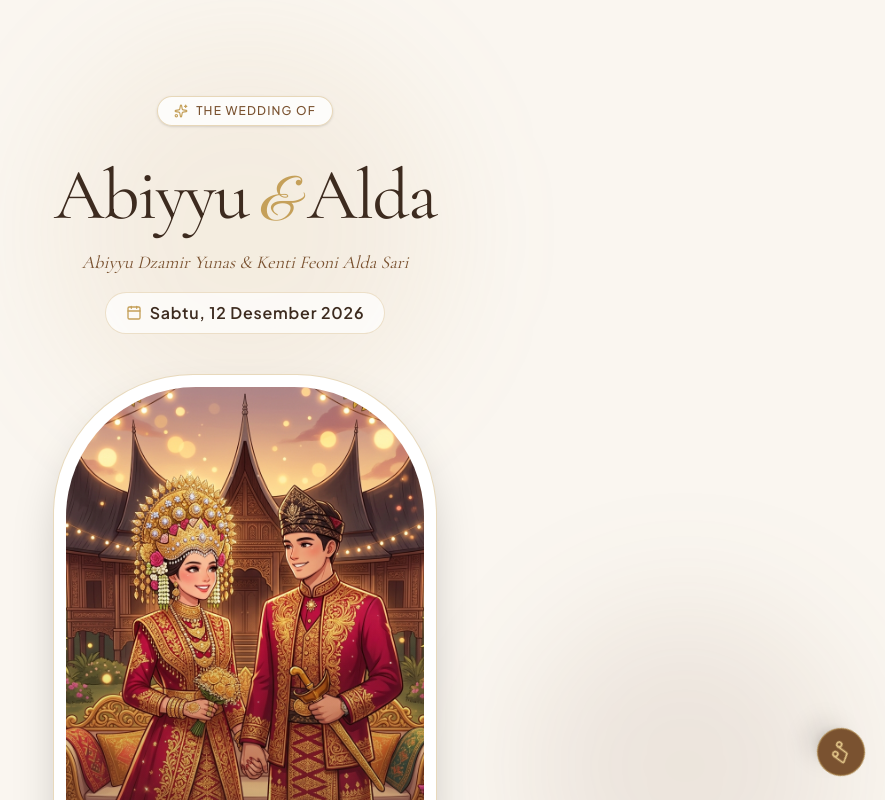
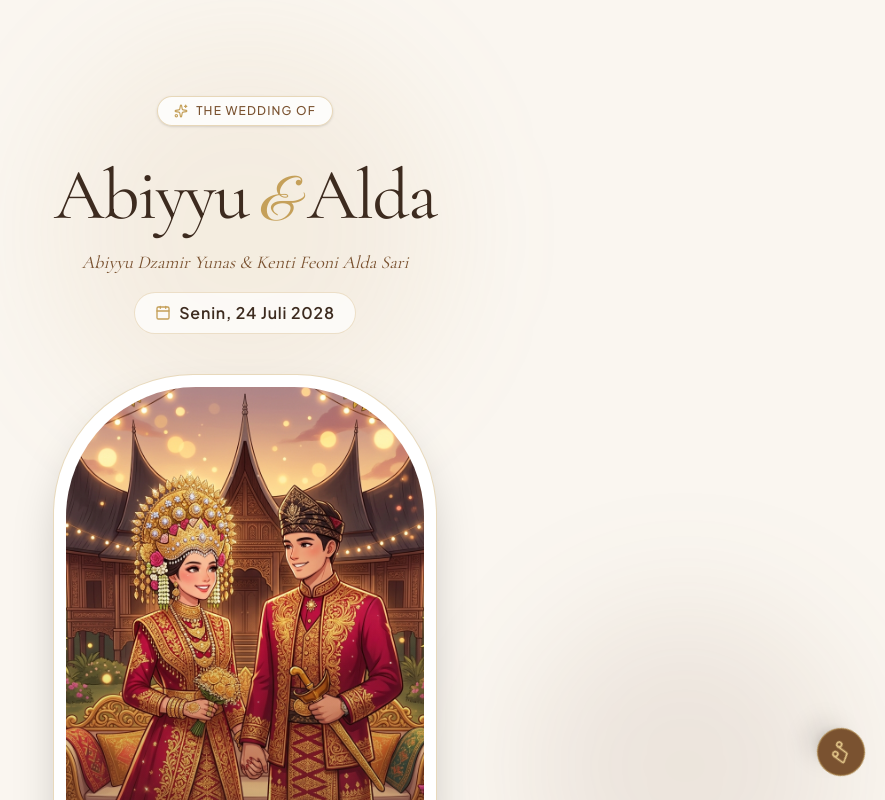
Before and after one commit to Yu-Bae/undangan-pernikahan, a Next.js app: page / in a window 1280 px wide. Both pictures are taken after a click on the button "Buka Undangan". Shown: the top 800 px of the page, without its empty margins (395-1280 px from the left). Built offline with nearby package versions, Linux system fonts and the light colour scheme.

Commit message:
Update wedding invitation

```diff
--- a/src/components/ClosingSection.tsx
+++ b/src/components/ClosingSection.tsx
@@ -30,7 +30,7 @@ export const ClosingSection: React.FC = () => {
       {/* Footer */}
       <footer className="mt-20 pt-8 border-t border-[#C5A059]/20 text-center pb-24 md:pb-8">
         <p className="font-sans text-xs text-[#8C7361] flex items-center justify-center gap-1">
-          Made with love for <span className="font-serif font-bold text-[#3D2B1F]">{weddingData.couple.groom.name} & {weddingData.couple.bride.name}</span> © 2026
+          Made with love for <span className="font-serif font-bold text-[#3D2B1F]">{weddingData.couple.groom.name} & {weddingData.couple.bride.name}</span> © 2028
         </p>
       </footer>
     </section>
--- a/src/config/weddingConfig.ts
+++ b/src/config/weddingConfig.ts
@@ -45,10 +45,10 @@ export const weddingConfig: WeddingConfig = {
     },
   },
   event: {
-    date: "2026-10-24",
-    day: "Sabtu",
-    formattedDate: "24 Oktober 2026",
-    time: "09.00 WIB - Selesai",
+    date: "2028-07-24",
+    day: "Senin",
+    formattedDate: "24 Juli 2028",
+    time: "08.00 WIB - Selesai",
     location: {
       name: "Gedung Pernikahan Bahagia",
       address: "Jl. Utama No. 12, Teluk Kuantan",
--- a/src/data/wedding.ts
+++ b/src/data/wedding.ts
@@ -20,14 +20,14 @@ export const weddingData: WeddingData = {
     },
   },
   eventDate: {
-    isoDate: "2026-12-12T08:00:00+07:00",
-    day: "Sabtu",
-    dateFormatted: "12 Desember 2026",
+    isoDate: "2028-07-24T08:00:00+07:00",
+    day: "Senin",
+    dateFormatted: "24 Juli 2028",
   },
   akad: {
     title: "Akad Nikah",
-    date: "Sabtu, 12 Desember 2026",
-    formattedDate: "12 Desember 2026",
+    date: "Senin, 24 Juli 2028",
+    formattedDate: "24 Juli 2028",
     time: "08.00 – 10.00 WIB",
     venue: "Gedung Pernikahan Bahagia",
     city: "Teluk Kuantan",
@@ -36,8 +36,8 @@ export const weddingData: WeddingData = {
   },
   resepsi: {
     title: "Resepsi Pernikahan",
-    date: "Sabtu, 12 Desember 2026",
-    formattedDate: "12 Desember 2026",
+    date: "Senin, 24 Juli 2028",
+    formattedDate: "24 Juli 2028",
     time: "11.00 – 14.00 WIB",
     venue: "Gedung Pernikahan Bahagia",
     city: "Teluk Kuantan",
```
